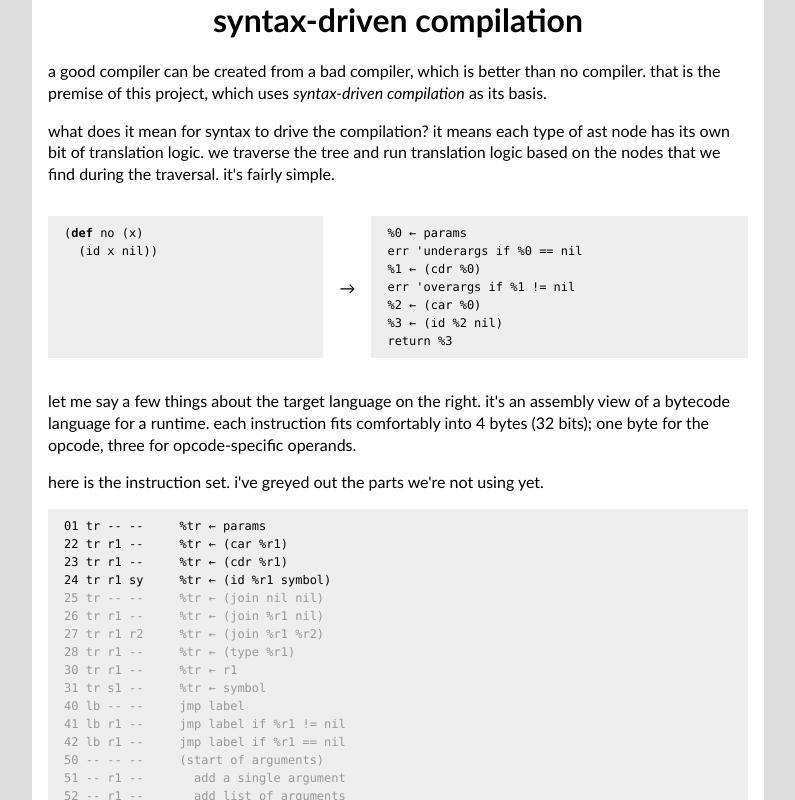
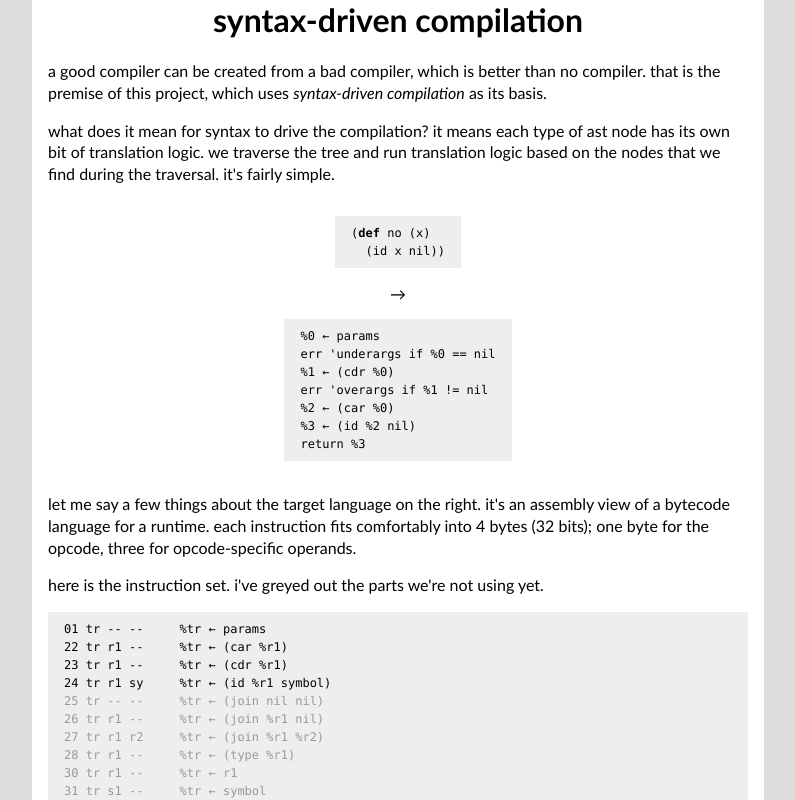
Before and after one commit to masak/syntax-driven, a React (Create React App) app: page / in a window 1280 px wide. Shown: the top 800 px of the page, without its empty margins (242-1037 px from the left). Built offline with nearby package versions, Linux system fonts and the light colour scheme.

Commit message:
Change translation style to vertical

```diff
--- a/src/App.css
+++ b/src/App.css
@@ -35,14 +35,21 @@ code {
   font-size: 12px;
 }
 
+/*
 .translation {
   display: flex;
   flex-direction: row;
   justify-content: space-between;
-  max-width: 100%;
+}
+*/
+
+.translation {
+  display: flex;
+  flex-direction: column;
 }
 
 .translation > pre {
+  align-self: center;
   flex-grow: 1;
   flex-shrink: 1;
 }
```
